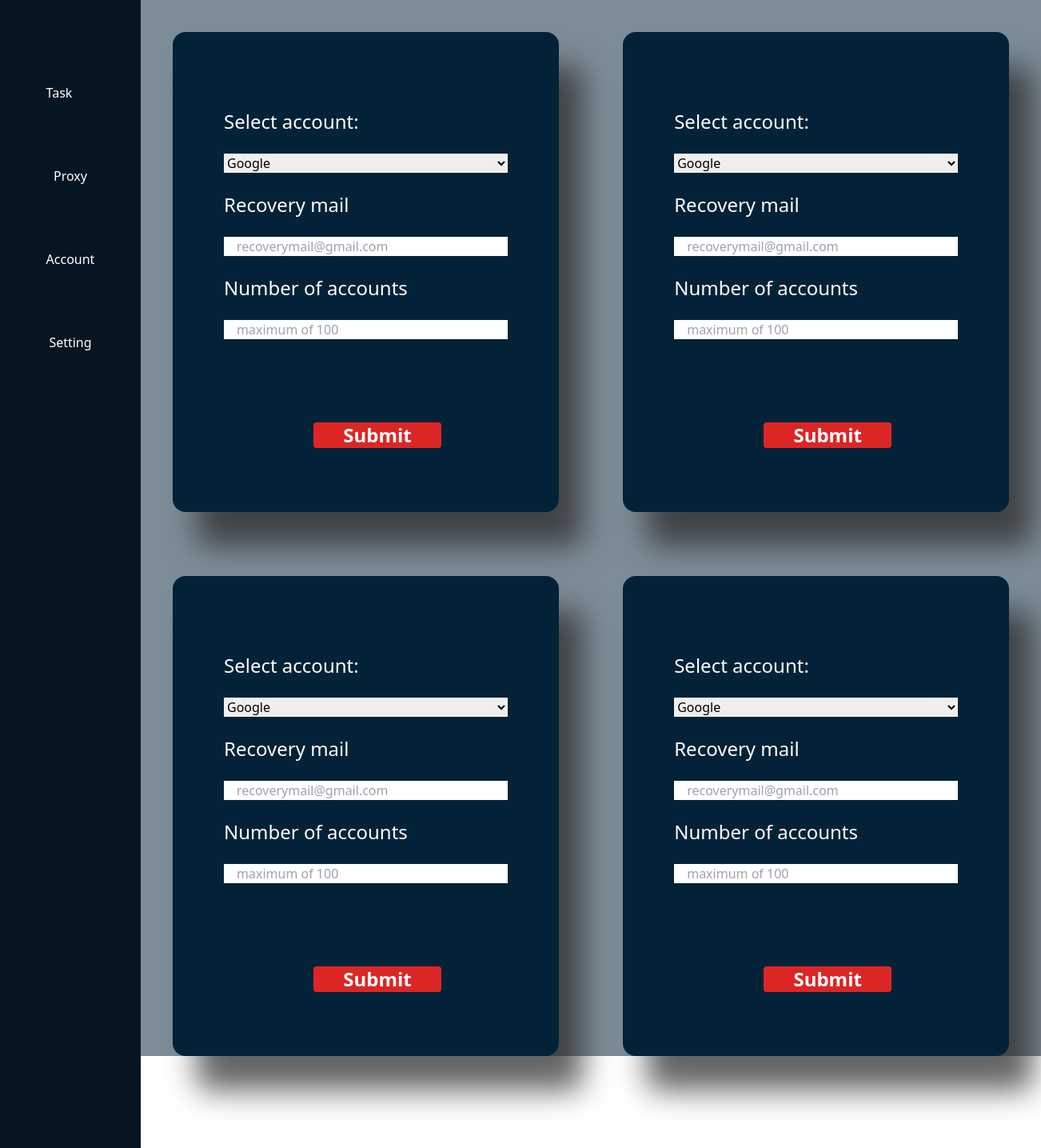
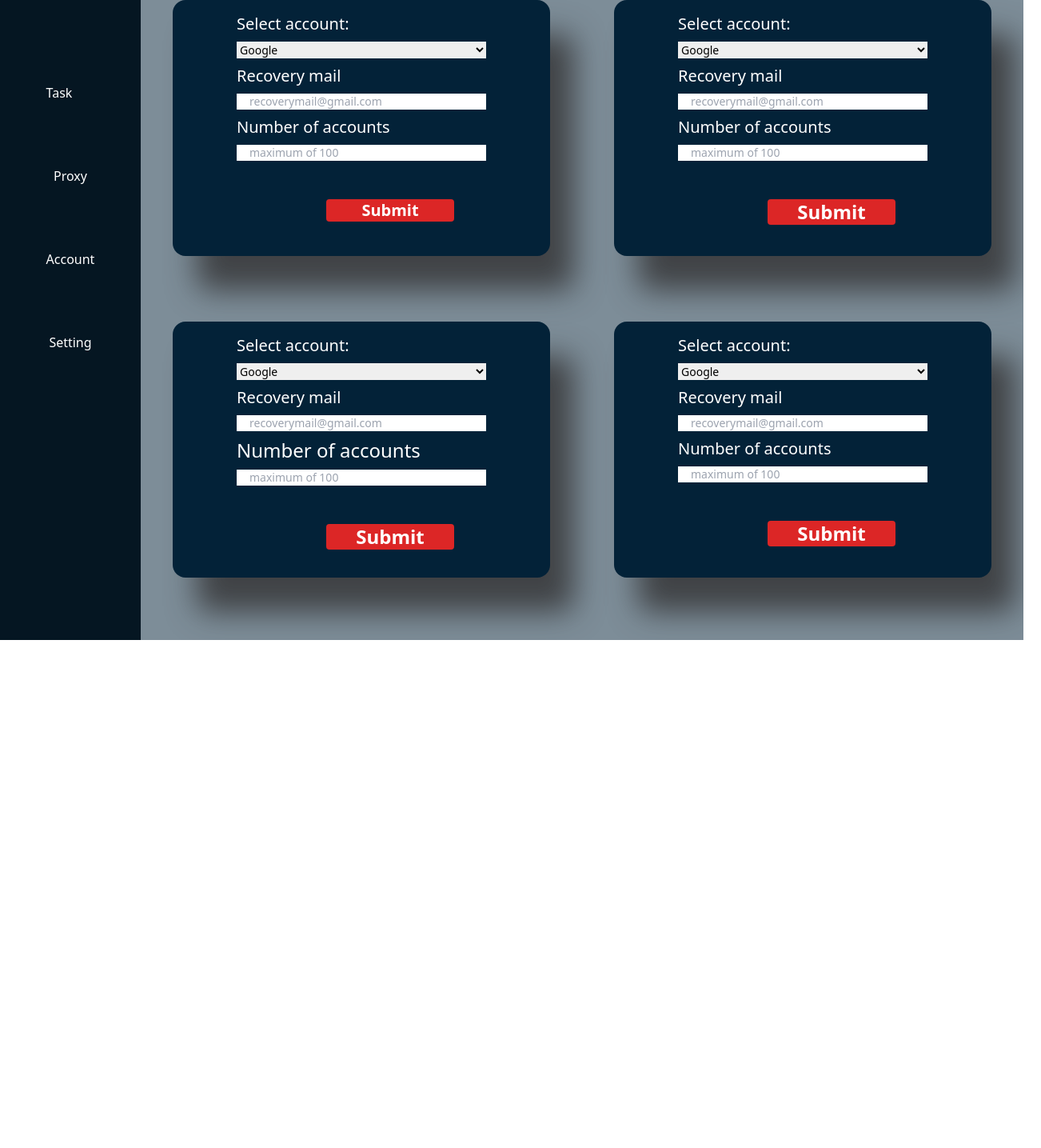
Before and after one commit to ejiro-ghene/account-gen, a React (Create React App) app: page /task in a window 1280 px wide. Shown: the top 1435 px of the page at 80% size, 1302 px wide, since content can reach past the window. After the commit the page ends 800 px from the top, so only its background shows below. Built offline with nearby package versions, Linux system fonts and the light colour scheme.

Commit message:
proxy and task

```diff
--- a/src/components/widget/Sidebar.css
+++ b/src/components/widget/Sidebar.css
@@ -1,7 +1,7 @@
 .sidenav {
   background-color: #051622;
   z-index: 10;
-  height: 200%;
+  height: 100vh;
 }
 
 .user-profile-button {
--- a/src/pages/dashboard/Proxyy.css
+++ /dev/null
@@ -1,15 +0,0 @@
-.proxy-container {
-  width: 88%;
-  height: 84.6rem;
-  margin-left: 11rem;
-  /* margin-top: 20rem; */
-  background-color: #507b9983;
-}
-
-.texts {
-  height: 10rem;
-}
-
-/* @mixin text {
-  height: 20rem;
-} */
--- a/src/pages/dashboard/Proxyy.js
+++ b/src/pages/dashboard/Proxyy.js
@@ -1,7 +1,7 @@
 import React, { useState } from "react";
 import { Sidebar, Navbar, Footer } from "../../components";
 import { TextArea } from "@thumbtack/thumbprint-react";
-import "./Proxyy.css";
+import "./Proxyy.scss";
 
 function Proxyy() {
   const [name, setName] = React.useState("");
@@ -13,9 +13,11 @@ function Proxyy() {
 
   return (
     <>
-      <Sidebar />
-      <section className="proxy-container ">
-        <div>
+      <aside>
+        <Sidebar />
+      </aside>
+      <section className="proxy-container w-auto ml-40">
+        <div className="proxy-text p-40 ">
           <label>
             <TextArea
               type="text"
--- /dev/null
+++ b/src/pages/dashboard/Proxyy.scss
@@ -0,0 +1,7 @@
+.proxy-container {
+  // width: 88%;
+  height: 100vh;
+  // margin-left: 11rem;
+  /* margin-top: 20rem; */
+  background-color: #051622e1;
+}
--- a/src/pages/dashboard/Task.css
+++ b/src/pages/dashboard/Task.css
@@ -1,10 +1,12 @@
 main {
-  width: 88%;
+  /* width: 88%;/ */
+  height: 100vh;
   margin-left: 11rem;
   background-color: #03223883;
 }
 
 .task-card {
   background-color: #032238;
+  /* height: auto; */
   box-shadow: 30px 43px 37px rgba(40, 38, 38, 0.719);
 }
--- a/src/pages/dashboard/Task.js
+++ b/src/pages/dashboard/Task.js
@@ -13,11 +13,11 @@ function Task() {
   return (
     <>
       <Sidebar />
-      <main className="min-h-screen grid grid-cols-2 gap-y-10 ">
-        <div className="task-card rounded-2xl shadow-2xl text-white px-16 pt-24 mt-10 mx-10  ">
+      <main className="w-auto grid grid-cols-2 gap-y-1 ">
+        <div className="task-card rounded-2xl shadow-2xl text-white px-16  mx-10 h-80 text-sm">
           {/* card1 */}
-          <form className=" relative  grid self-center gap-6" action="">
-            <label className=" text-2xl" for="accounts">
+          <form className="p-4 relative  grid self-center gap-2" action="">
+            <label className=" text-xl" for="accounts">
               Select account:
             </label>
             <select
@@ -35,7 +35,94 @@ function Task() {
               <option value="adidas">Adidas</option>
             </select>
 
-            <label className="text-2xl" for="recovery">
+            <label className="text-xl" for="recovery">
+              Recovery mail
+            </label>
+            <input
+              className="text-black"
+              type="email"
+              name="email"
+              placeholder="recoverymail@gmail.com"
+            />
+
+            <label className=" text-xl" for="quantity">
+              Number of accounts
+            </label>
+            <input
+              className="text-black"
+              type="number"
+              name="quantity"
+              min="1"
+              max="100"
+              placeholder="maximum of 100"
+            />
+            <div className="ml-28">
+              <button className="font-semibold my-10 text-xl bg-red-600 rounded w-40 ">
+                Submit
+              </button>
+            </div>
+            {/* <input type="submit" value="Submit" /> */}
+          </form>
+        </div>
+
+        {/* card2 */}
+        <div className="task-card rounded-2xl shadow-2xl text-white px-16  mx-10 h-80 text-sm">
+          <form className="p-4 relative grid self-center gap-2" action="">
+            <label className=" text-xl" for="accounts">
+              Select account:
+            </label>
+            <select className="text-black" name="accounts" id="accounts">
+              <option value="google">Google</option>
+              <option value="nike">Nike</option>
+              <option value="adidas">Adidas</option>
+            </select>
+
+            <label className="text-xl" for="recovery">
+              Recovery mail
+            </label>
+            <input
+              className="text-black"
+              type="email"
+              name="email"
+              value=""
+              placeholder="recoverymail@gmail.com"
+            />
+
+            <label className=" text-xl" for="quantity">
+              Number of accounts
+            </label>
+            <input
+              className="text-black"
+              type="number"
+              name="quantity"
+              min="1"
+              max="100"
+              value=""
+              placeholder="maximum of 100"
+            />
+
+            <div className="ml-28">
+              <button className="font-semibold my-10 text-2xl bg-red-600 rounded w-40 ">
+                Submit
+              </button>
+            </div>
+            {/* <input type="submit" value="Submit" /> */}
+          </form>
+        </div>
+
+        <div className="task-card rounded-2xl shadow-2xl text-white px-16  mx-10 h-80 text-sm ">
+          {/* card3 */}
+          <form className="p-4 relative  grid self-center gap-2" action="">
+            <label className=" text-xl" for="accounts">
+              Select account:
+            </label>
+            <select className="text-black" name="accounts" id="accounts">
+              <option value="google">Google</option>
+              <option value="nike">Nike</option>
+              <option value="adidas">Adidas</option>
+            </select>
+
+            <label className="text-xl" for="recovery">
               Recovery mail
             </label>
             <input
@@ -57,7 +144,7 @@ function Task() {
               placeholder="maximum of 100"
             />
             <div className="ml-28">
-              <button className="font-semibold my-20 text-2xl bg-red-600 rounded w-40 ">
+              <button className="font-semibold my-10 text-2xl bg-red-600 rounded w-40 ">
                 Submit
               </button>
             </div>
@@ -65,10 +152,10 @@ function Task() {
           </form>
         </div>
 
-        {/* card2 */}
-        <div className="task-card rounded-2xl shadow-2xl text-white px-16 pt-24 mt-10 mx-10 h-auto">
-          <form className=" relative grid self-center gap-6" action="">
-            <label className=" text-2xl" for="accounts">
+        {/* card4 */}
+        <div className="task-card rounded-2xl shadow-2xl text-white px-16  mx-10 h-80 text-sm">
+          <form className="p-4 relative grid self-center gap-2" action="">
+            <label className=" text-xl" for="accounts">
               Select account:
             </label>
             <select className="text-black" name="accounts" id="accounts">
@@ -77,7 +164,7 @@ function Task() {
               <option value="adidas">Adidas</option>
             </select>
 
-            <label className="text-2xl" for="recovery">
+            <label className="text-xl" for="recovery">
               Recovery mail
             </label>
             <input
@@ -88,7 +175,7 @@ function Task() {
               placeholder="recoverymail@gmail.com"
             />
 
-            <label className=" text-2xl" for="quantity">
+            <label className=" text-xl" for="quantity">
               Number of accounts
             </label>
             <input
@@ -102,94 +189,7 @@ function Task() {
             />
 
             <div className="ml-28">
-              <button className="font-semibold my-20 text-2xl bg-red-600 rounded w-40 ">
-                Submit
-              </button>
-            </div>
-            {/* <input type="submit" value="Submit" /> */}
-          </form>
-        </div>
-
-        <div className="task-card rounded-2xl shadow-2xl text-white px-16 pt-24 mt-10 mx-10 h-auto ">
-          {/* card3 */}
-          <form className=" relative  grid self-center gap-6" action="">
-            <label className=" text-2xl" for="accounts">
-              Select account:
-            </label>
-            <select className="text-black" name="accounts" id="accounts">
-              <option value="google">Google</option>
-              <option value="nike">Nike</option>
-              <option value="adidas">Adidas</option>
-            </select>
-
-            <label className="text-2xl" for="recovery">
-              Recovery mail
-            </label>
-            <input
-              className="text-black"
-              type="email"
-              name="email"
-              placeholder="recoverymail@gmail.com"
-            />
-
-            <label className=" text-2xl" for="quantity">
-              Number of accounts
-            </label>
-            <input
-              className="text-black"
-              type="number"
-              name="quantity"
-              min="1"
-              max="100"
-              placeholder="maximum of 100"
-            />
-            <div className="ml-28">
-              <button className="font-semibold my-20 text-2xl bg-red-600 rounded w-40 ">
-                Submit
-              </button>
-            </div>
-            {/* <input type="submit" value="Submit" /> */}
-          </form>
-        </div>
-
-        {/* card2 */}
-        <div className="task-card rounded-2xl shadow-2xl text-white px-16 pt-24 mt-10 mx-10 h-auto">
-          <form className=" relative grid self-center gap-6" action="">
-            <label className=" text-2xl" for="accounts">
-              Select account:
-            </label>
-            <select className="text-black" name="accounts" id="accounts">
-              <option value="google">Google</option>
-              <option value="nike">Nike</option>
-              <option value="adidas">Adidas</option>
-            </select>
-
-            <label className="text-2xl" for="recovery">
-              Recovery mail
-            </label>
-            <input
-              className="text-black"
-              type="email"
-              name="email"
-              value=""
-              placeholder="recoverymail@gmail.com"
-            />
-
-            <label className=" text-2xl" for="quantity">
-              Number of accounts
-            </label>
-            <input
-              className="text-black"
-              type="number"
-              name="quantity"
-              min="1"
-              max="100"
-              value=""
-              placeholder="maximum of 100"
-            />
-
-            <div className="ml-28">
-              <button className="font-semibold my-20 text-2xl bg-red-600 rounded w-40 ">
+              <button className="font-semibold my-10 text-2xl bg-red-600 rounded w-40 ">
                 Submit
               </button>
             </div>
```
